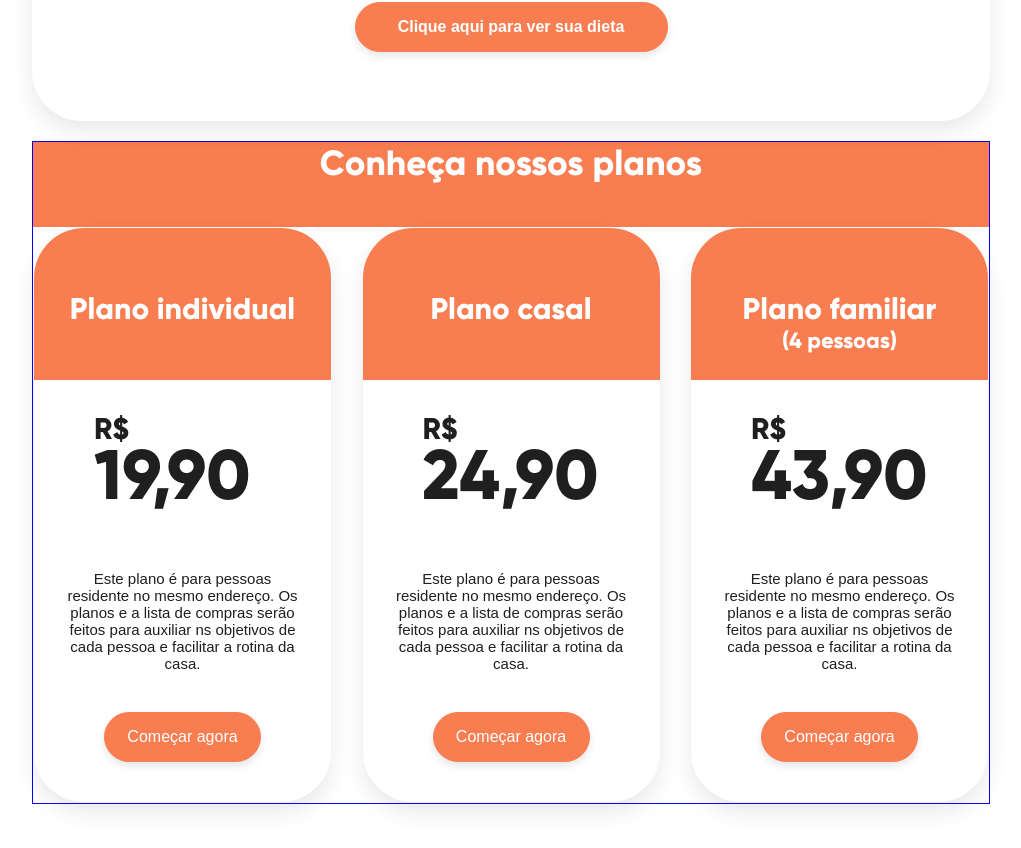
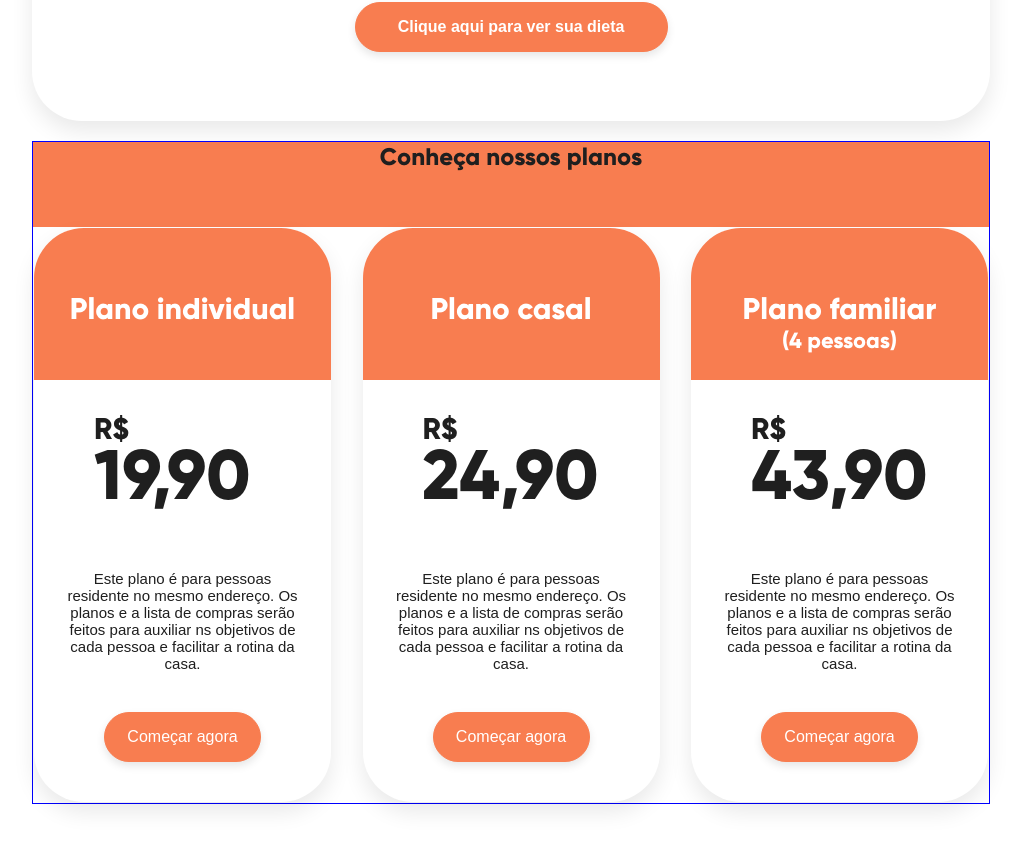
Before and after one commit to AugustoMagalhaes/cloudopss-desafio, a React (Create React App) app: page / in a window 1280 px wide. Shown: the part 3636-4484 px from the top of the page, without its empty margins (135-1156 px from the left). Built offline with nearby package versions, Linux system fonts and the light colour scheme.

Commit message:
feat: implementa componente Plans com detalhes a serem posteriormente retirados.

```diff
--- a/src/components/Plans/Plans.jsx
+++ b/src/components/Plans/Plans.jsx
@@ -5,7 +5,7 @@ import './Plans.css';
 function Plans() {
   return (
     <section className="plans-container">
-      <h2 className="title">Conheça nossos planos</h2>
+      <h2 className="plan-main-title">Conheça nossos planos</h2>
       <section className="plan-types-wrapper">
         <PlanType
           title={['Plano individual']}
```
